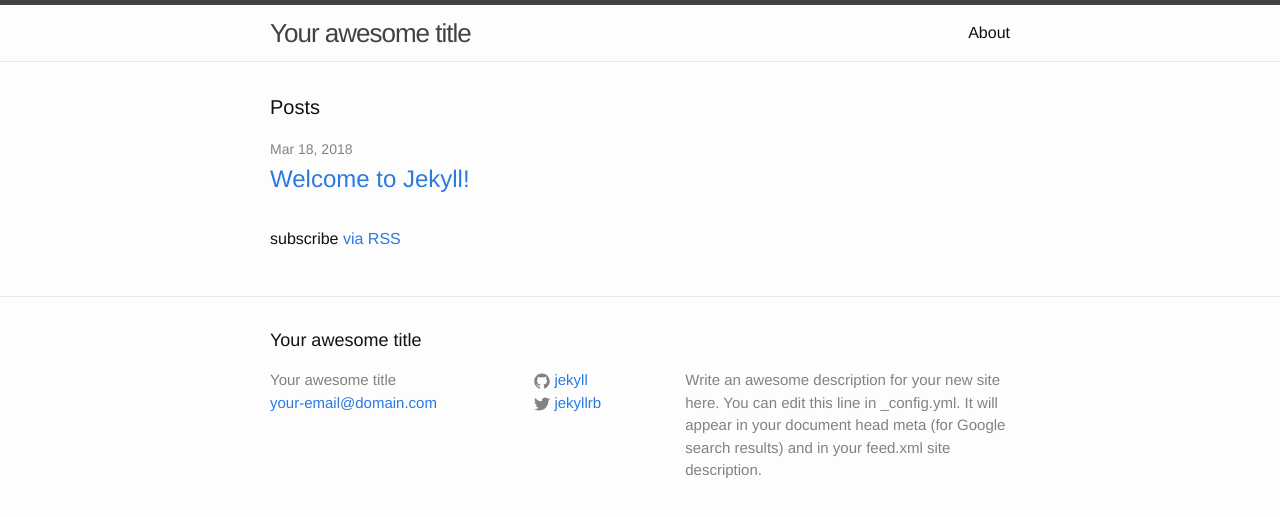
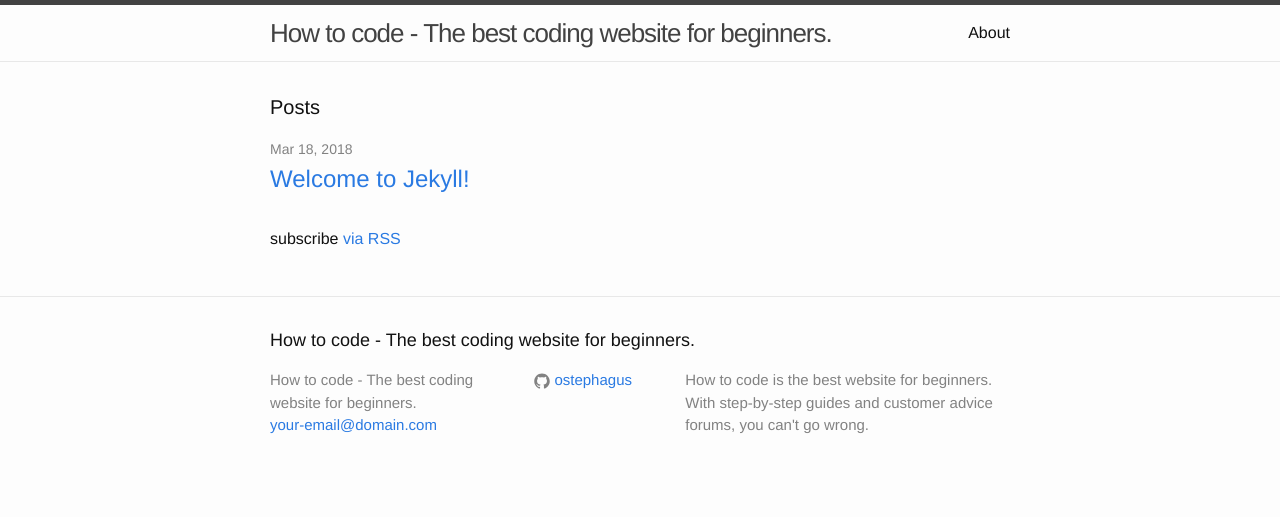
Before and after one commit to ostephagus/how-to-code.github.io, a Jekyll site: the page built from index.html, in a window 1280 px wide. Shown: the top 517 px of the page. Built offline with Jekyll 4.4.1, drawn with Linux system fonts in a browser that asks for light colours.

Commit message:
Update _config.yml

```diff
--- a/_config.yml
+++ b/_config.yml
@@ -6,16 +6,14 @@
 # 'jekyll serve'. If you change this file, please restart the server process.
 
 # Site settings
-title: Your awesome title
+title: How to code - The best coding website for beginners.
 email: your-email@domain.com
 description: > # this means to ignore newlines until "baseurl:"
-  Write an awesome description for your new site here. You can edit this
-  line in _config.yml. It will appear in your document head meta (for
-  Google search results) and in your feed.xml site description.
-baseurl: "" # the subpath of your site, e.g. /blog
-url: "http://yourdomain.com" # the base hostname & protocol for your site
-twitter_username: jekyllrb
-github_username:  jekyll
+  How to code is the best website for beginners. With step-by-step guides and customer advice forums, you can't go wrong.
+baseurl: "/info" # the subpath of your site, e.g. /blog
+url: "http://www.how-to-code.net" # the base hostname & protocol for your site
+twitter_username:
+github_username:  ostephagus
 
 # Build settings
 markdown: kramdown
```
